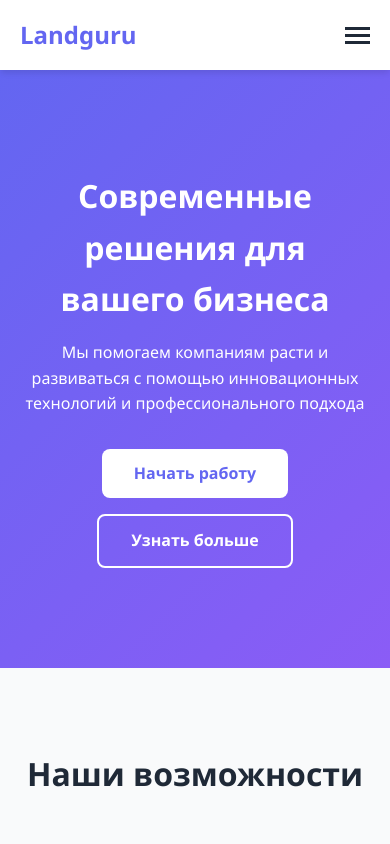
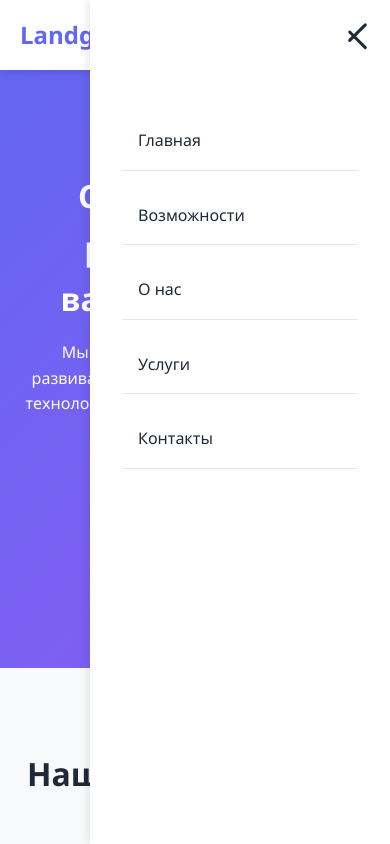
Before and after one commit to upgradevictor2006-arch/landing-page, a plain HTML site: page index.html in a window 390 px wide. Both pictures are taken after a click on the button 357 px from the left and 35 px from the top of the page. Shown: the top 844 px of the page. Drawn offline with Linux system fonts and the light colour scheme.

Commit message:
Improve mobile menu and add animations

```diff
--- a/styles.css
+++ b/styles.css
@@ -77,6 +77,7 @@ body {
     border: none;
     cursor: pointer;
     gap: 4px;
+    z-index: 1001;
 }
 
 .menu-toggle span {
@@ -84,6 +85,19 @@ body {
     height: 3px;
     background: var(--text-dark);
     transition: all 0.3s ease;
+    border-radius: 2px;
+}
+
+.menu-toggle.active span:nth-child(1) {
+    transform: rotate(45deg) translate(8px, 8px);
+}
+
+.menu-toggle.active span:nth-child(2) {
+    opacity: 0;
+}
+
+.menu-toggle.active span:nth-child(3) {
+    transform: rotate(-45deg) translate(7px, -7px);
 }
 
 /* Hero Section */
@@ -148,6 +162,18 @@ body {
 /* Section Styles */
 section {
     padding: 80px 0;
+    animation: fadeInUp 0.6s ease-out;
+}
+
+@keyframes fadeInUp {
+    from {
+        opacity: 0;
+        transform: translateY(30px);
+    }
+    to {
+        opacity: 1;
+        transform: translateY(0);
+    }
 }
 
 .section-title {
@@ -292,7 +318,33 @@ section {
 /* Responsive */
 @media (max-width: 768px) {
     .nav {
-        display: none;
+        position: fixed;
+        top: 0;
+        right: -100%;
+        width: 80%;
+        max-width: 300px;
+        height: 100vh;
+        background: var(--white);
+        box-shadow: -2px 0 10px rgba(0, 0, 0, 0.1);
+        transition: right 0.3s ease;
+        z-index: 1000;
+        padding-top: 80px;
+    }
+
+    .nav.active {
+        right: 0;
+    }
+
+    .nav-list {
+        flex-direction: column;
+        padding: 2rem;
+        gap: 1rem;
+    }
+
+    .nav-link {
+        display: block;
+        padding: 1rem;
+        border-bottom: 1px solid #e5e7eb;
     }
 
     .menu-toggle {
```
